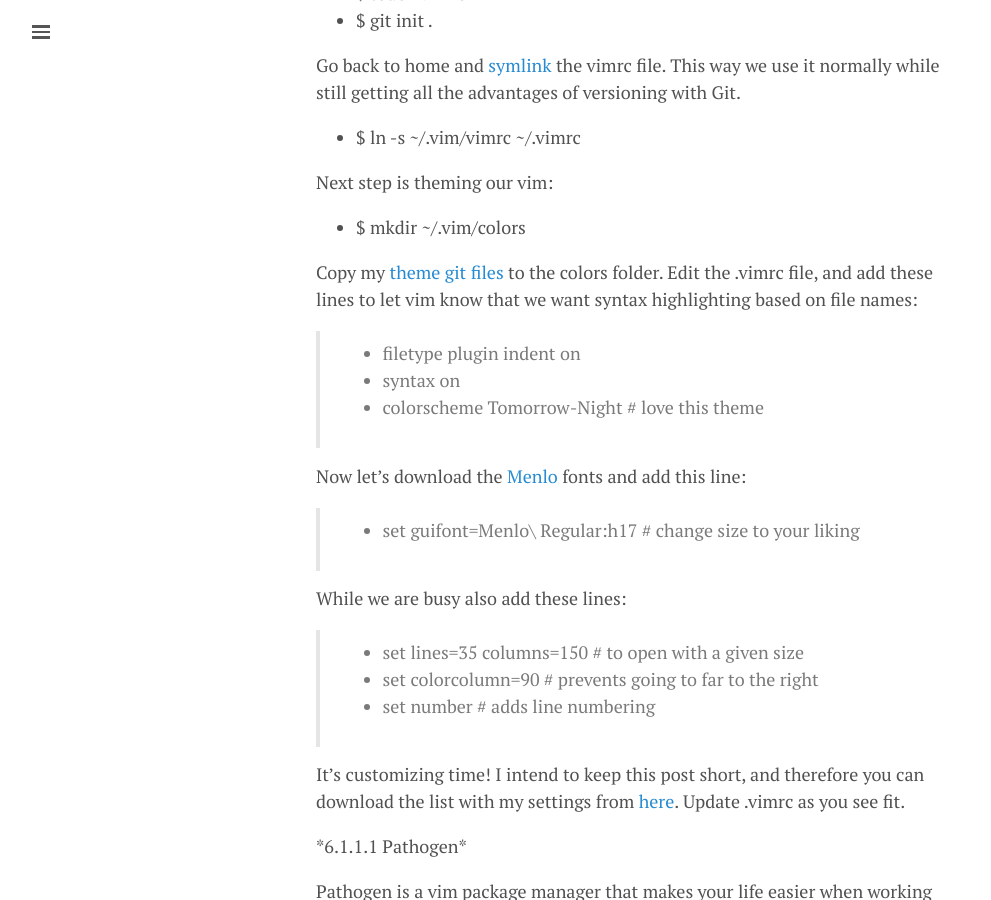
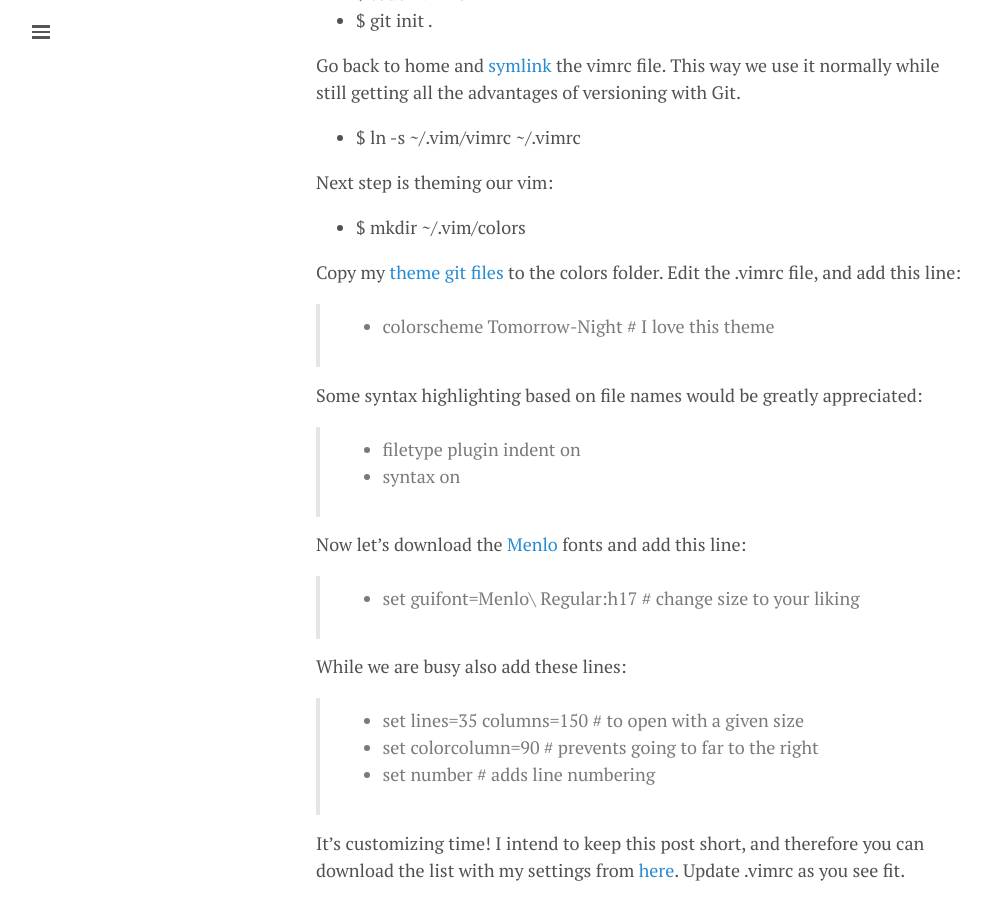
Before and after one commit to lgeurts/lgeurts.github.io, a Jekyll site: the page built from _posts/2017-07-11-bunsenlabs-linux-setup-notes-for dell-inspiron-6000.md, in a window 1280 px wide and 900 px high, scrolled down 5624 px. Shown: the whole window, without its empty margins (0-991 px from the left). Built offline with Jekyll 4.4.1, drawn with Linux system fonts in a browser that asks for light colours; nearby versions of some CDN libraries; comment, search, counter and statistics services are not loaded.

Commit message:
Update 2017-07-11-bunsenlabs-linux-setup-notes-for dell-inspiron-6000.md

```diff
--- a/_posts/2017-07-11-bunsenlabs-linux-setup-notes-for dell-inspiron-6000.md
+++ b/_posts/2017-07-11-bunsenlabs-linux-setup-notes-for dell-inspiron-6000.md
@@ -177,11 +177,14 @@ Next step is theming our vim:
 
 - $ mkdir ~/.vim/colors
 
-Copy my [theme git files](https://github.com/lgeurts/BunsenLabs-Setup/tree/master/.vim/colors) to the colors folder. Edit the .vimrc file, and add these lines to let vim know that we want syntax highlighting based on file names:
+Copy my [theme git files](https://github.com/lgeurts/BunsenLabs-Setup/tree/master/.vim/colors) to the colors folder. Edit the .vimrc file, and add this line:
+
+> * colorscheme Tomorrow-Night # I love this theme
+
+Some syntax highlighting based on file names would be greatly appreciated:
 
 > * filetype plugin indent on
 > * syntax on
-> * colorscheme Tomorrow-Night # love this theme
 
 Now let's download the [Menlo](https://github.com/lgeurts/BunsenLabs-Setup/tree/master/.fonts) fonts and add this line:
 
```
